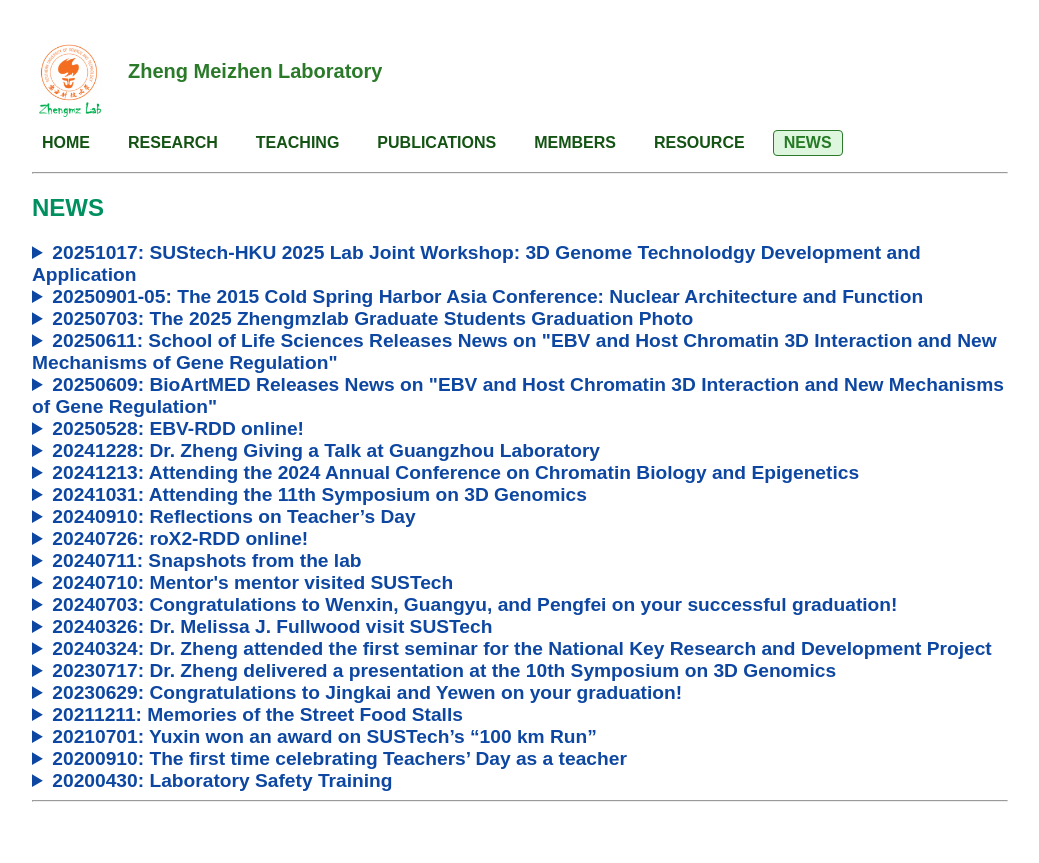
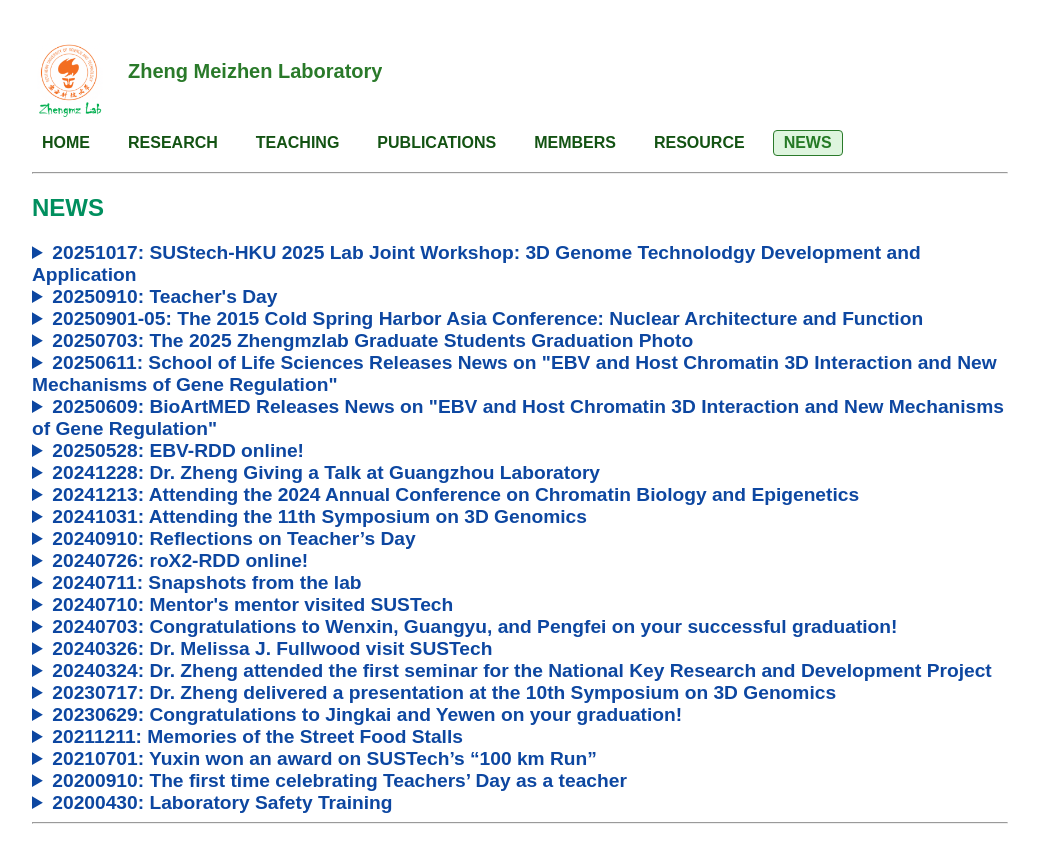
Before and after one commit to ZhengmzLab/zhengmzlab.github.io, a Jekyll site: the page built from news.md, in a window 1280 px wide. Shown: the top 863 px of the page, without its empty margins (120-1159 px from the left). Built offline with Jekyll 4.4.1, drawn with Linux system fonts in a browser that asks for light colours; comment, search, counter and statistics services are not loaded.

Commit message:
Add Teacher's Day event details
Added details for Teacher's Day event with an image.

```diff
--- a/news.md
+++ b/news.md
@@ -19,6 +19,16 @@ Prof. Wei Dai of Hong Kong University visited our lab and did a presentation tit
 <br>
 </details>
 <!-- ################################# -->
+
+
+<!-- ################################# -->
+<details>
+<summary  style="color:#0D47A1; font-size:1.2em; font-weight:bold;" >20250910: Teacher's Day </summary>
+<br>
+<img width="1846" height="1271" alt="image" src="https://github.com/user-attachments/assets/7d31b08e-f63d-487e-9b9a-4df14d6d934d" />
+</details>
+<!-- ################################# -->
+
 
 <!-- ################################# -->
 <details>
```
